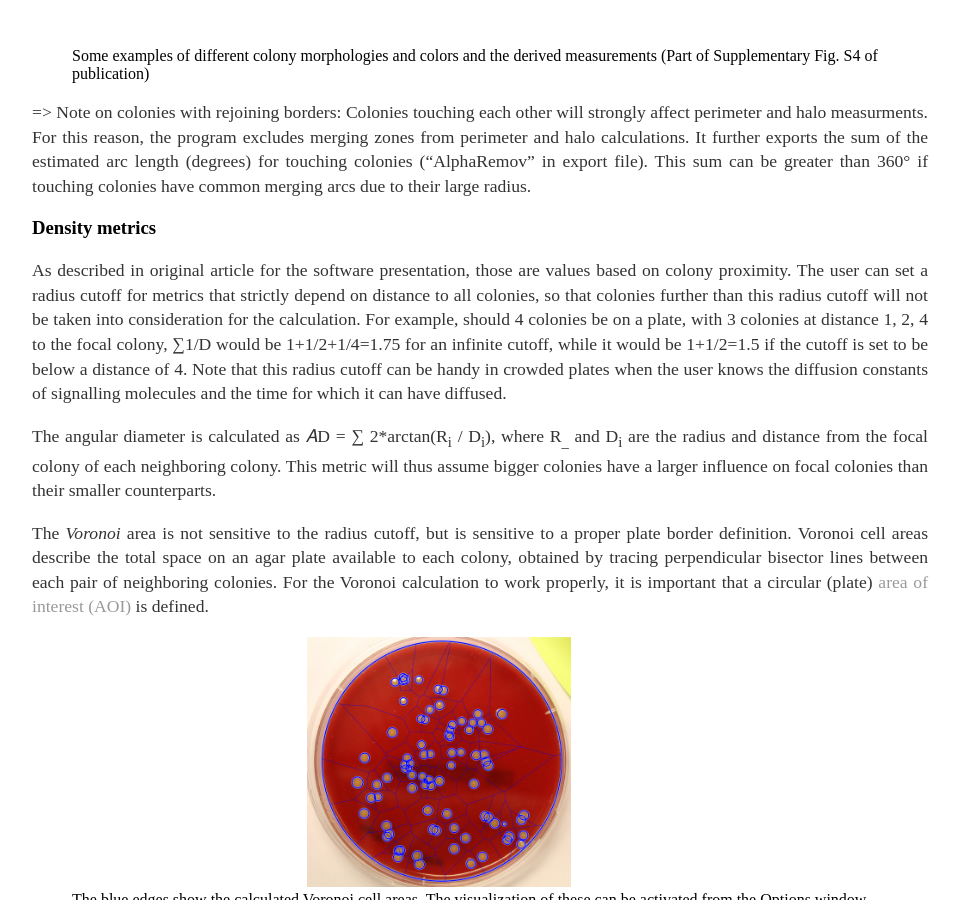
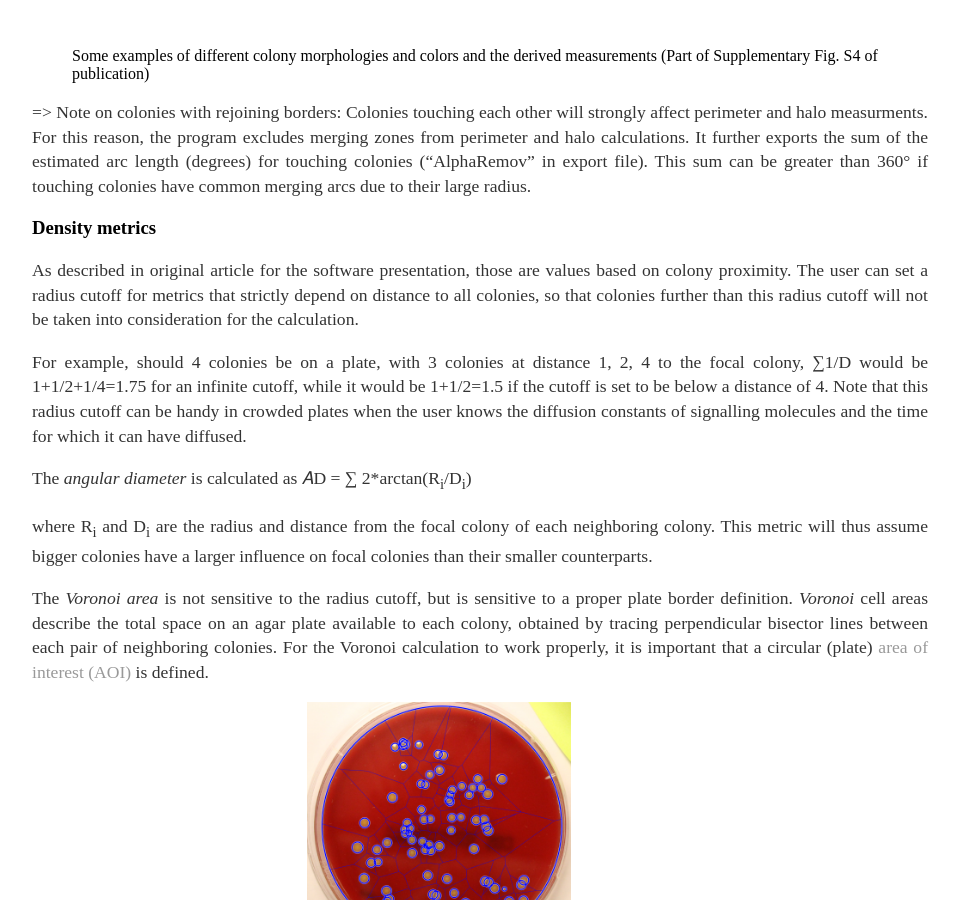
Before and after one commit to ColTapp/ColTapp.github.io, a Jekyll site: the page built from characteristics.md, in a window 1280 px wide and 900 px high, scrolled down 1177 px. Shown: the whole window, without its empty margins (160-1120 px from the left). Built offline with Jekyll 4.4.1, drawn with Linux system fonts in a browser that asks for light colours.

```diff
--- a/characteristics.md
+++ b/characteristics.md
@@ -21,11 +21,15 @@ Colonies touching each other will strongly affect perimeter and halo measurments
 
 ### Density metrics
 As described in original article for the software presentation, those are values based on colony proximity. The user can set a radius cutoff for metrics that strictly depend on distance to all colonies, so that colonies further than this radius cutoff will not be taken into consideration for the calculation.
+
 For example, should 4 colonies be on a plate, with 3 colonies at distance 1, 2, 4 to the focal colony, ∑1/D would be 1+1/2+1/4=1.75 for an infinite cutoff, while it would be 1+1/2=1.5 if the cutoff is set to be below a distance of 4. Note that this radius cutoff can be handy in crowded plates when the user knows the diffusion constants of signalling molecules and the time for which it can have diffused.
 
-The angular diameter is calculated as 𝐴D = ∑ 2*arctan(R<sub>i</sub> / D<sub>i</sub>), where R<sub>_</sub> and D<sub>i</sub> are the radius and distance from the focal colony of each neighboring colony. This metric will thus assume bigger colonies have a larger influence on focal colonies than their smaller counterparts.
+The _angular diameter_ is calculated as 𝐴D = ∑ 2*arctan(R<sub>i</sub>/D<sub>i</sub>)
 
-The *Voronoi* area is not sensitive to the radius cutoff, but is sensitive to a proper plate border definition. Voronoi cell areas describe the total space on an agar plate available to each colony, obtained by tracing perpendicular bisector lines between each pair of neighboring colonies. For the Voronoi calculation to work properly, it is important that a circular (plate) [area of interest (AOI)]({{site.url}}/setup.html) is defined.
+where R<sub>i</sub> and D<sub>i</sub> are the radius and distance from the focal colony of each neighboring colony. This metric will thus assume bigger colonies have a larger influence on focal colonies than their smaller counterparts.
+
+The _Voronoi area_ is not sensitive to the radius cutoff, but is sensitive to a proper plate border definition. _Voronoi_ cell areas describe the total space on an agar plate available to each colony, obtained by tracing perpendicular bisector lines between each pair of neighboring colonies. For the Voronoi calculation to work properly, it is important that a circular (plate) [area of interest (AOI)]({{site.url}}/setup.html) is defined.
+
 <figure>
   <img src="{{site.url}}/assets/images/chara1.png" alt="Voronoi example" height="250x"/>
   <figcaption>The blue edges show the calculated Voronoi cell areas. The visualization of these can be activated from the Options window </figcaption>
```
